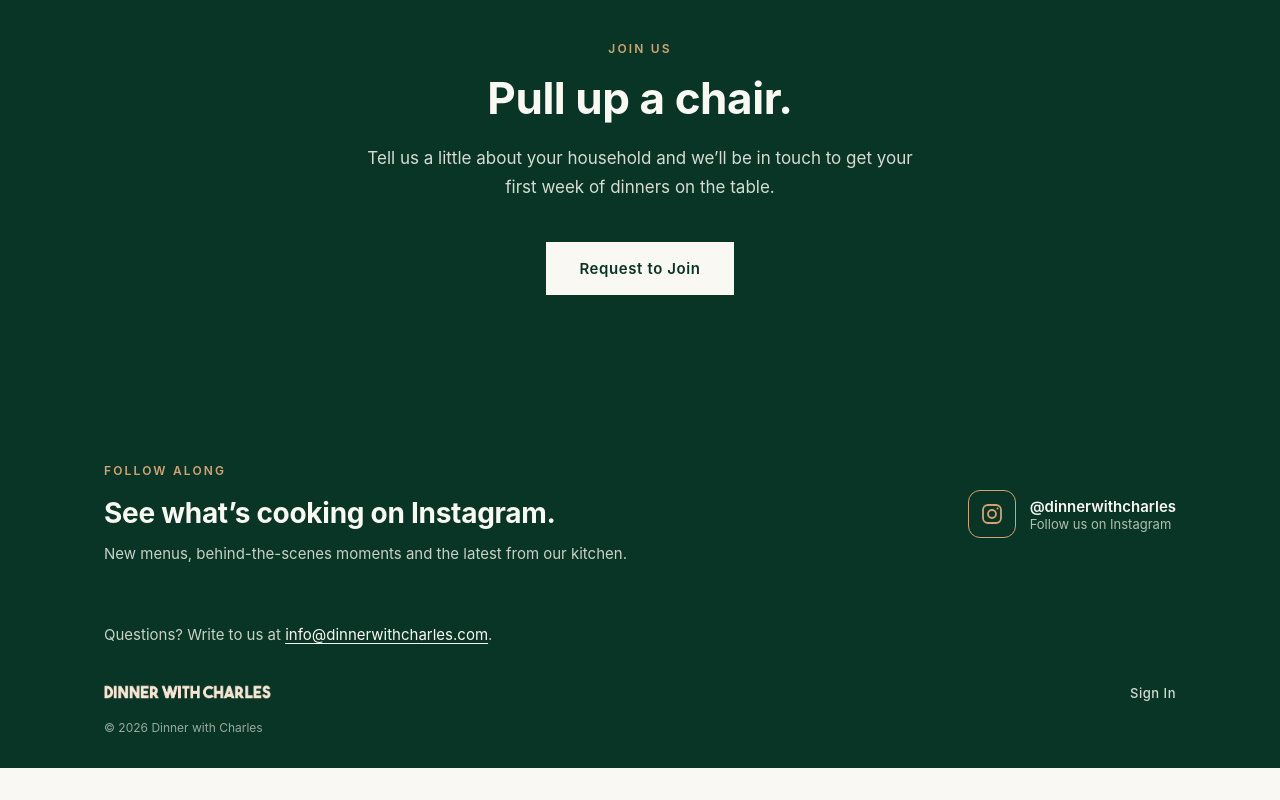
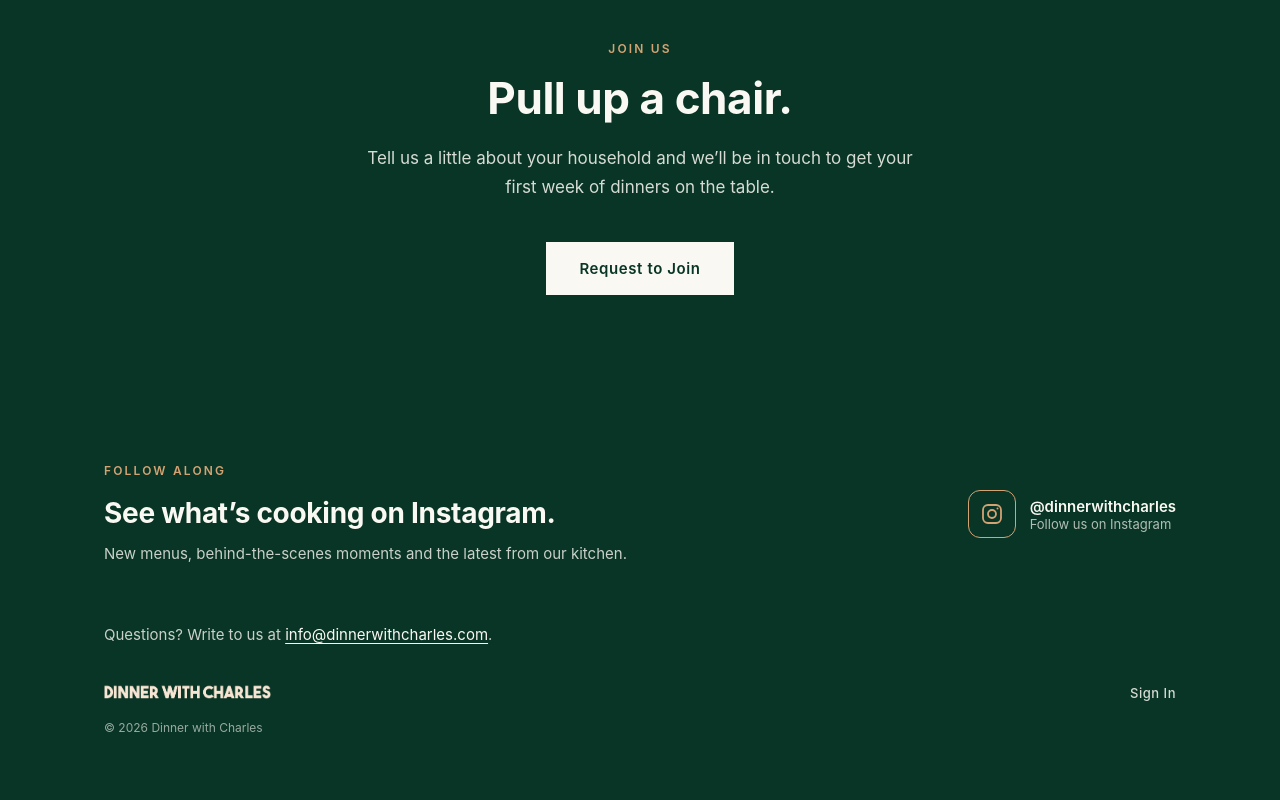
Before and after one commit to odonnellandrea/dinnerwithcharles, a React (Vite) app: page / in a window 1280 px wide. Shown: the part 5835-6635 px from the top of the page. Before the commit the page ends 6603 px from the top, so only its background shows below. Built offline with nearby package versions, Linux system fonts and the light colour scheme; no server answers.

Commit message:
Homepage footer: more room below the copyright
Co-Authored-By: Claude Fable 5.1 <noreply@anthropic.com>
Claude-Session: https://claude.ai/code/session_01DQuaJtLVWZY1FNstb3W5jC

```diff
--- a/src/styles/landing.css
+++ b/src/styles/landing.css
@@ -219,7 +219,9 @@
   padding-top: 0;
   padding-bottom: 14px;
 }
-.landing-footer-copy { padding-bottom: 32px; }
+.landing-footer-copy { padding-bottom: 64px; }
+/* Clear the iPhone home bar when the page is saved to the home screen */
+.landing-footer { padding-bottom: env(safe-area-inset-bottom); }
 .landing-footer img { height: 18px; width: auto; display: block; }
 .landing-footer .landing-link { color: rgba(250,248,243,0.85); font-size: 13px; text-decoration: none; letter-spacing: 0.04em; font-weight: 500; }
 .landing-follow {
```
